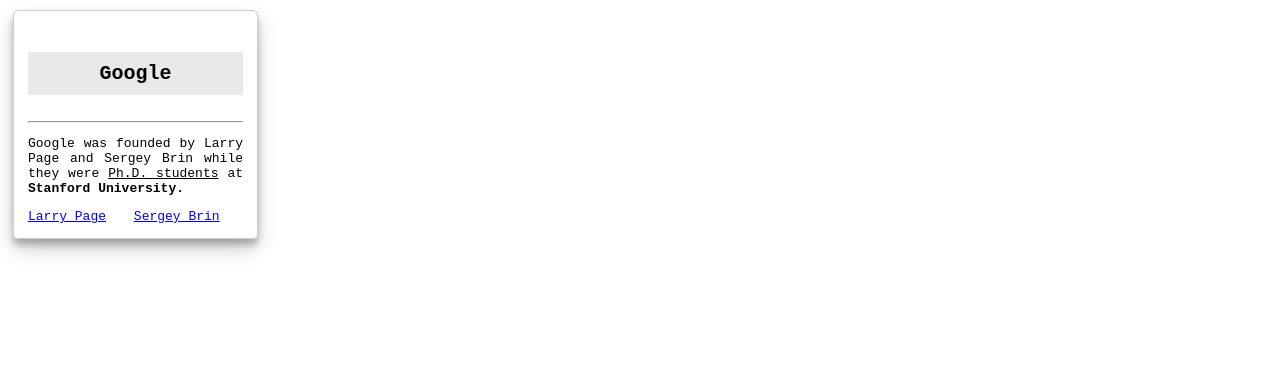
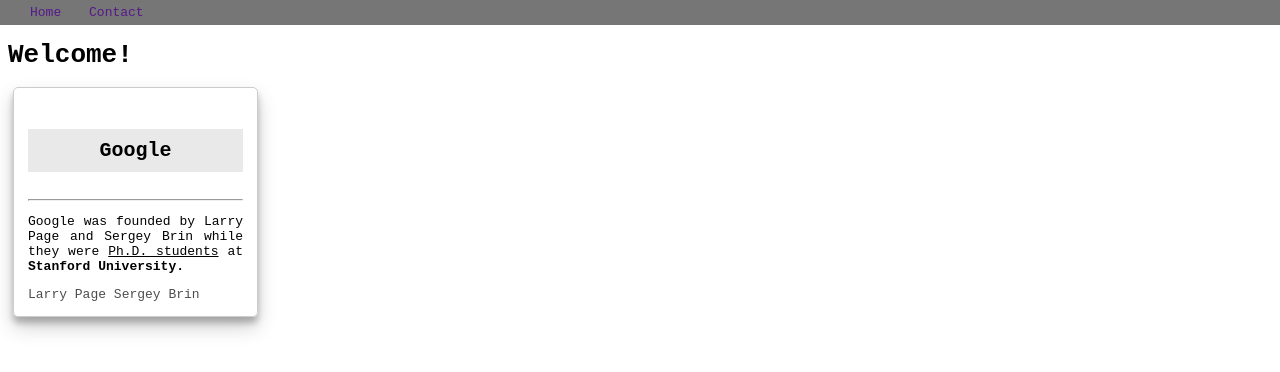
Before and after one commit to rsoto003/only_css, a plain HTML site: page index.html in a window 1280 px wide. Drawn offline with Linux system fonts and the light colour scheme.

Commit message:
added sticky navbar

```diff
--- a/index.html
+++ b/index.html
@@ -11,6 +11,9 @@
             box-sizing: border-box;
             font-family: Monospace;
         }
+        h1 {
+            margin-top: 40px;
+        }
         h4 {
             text-align: center;
             background-color: rgba(45,45,45,0.1);
@@ -21,8 +24,9 @@
             text-align: justify;
         }
         .links {
-            margin-right: 20px;
-
+            color: black;
+            text-align: left;
+            opacity: 0.7;
         }
         .fullCard {
             width: 245px;
@@ -37,9 +41,39 @@
         #thumbnail {
             box-shadow: 0 10px 20px rgba(0,0,0,0.19), 0 6px 6px rgba(0,0,0,0.23);
         }
+        body {
+            min-height: 150vh;
+        }
+        #navbar {
+            position: fixed;
+            top: 0;
+            left: 0;
+            width: 100%;
+            background-color: #767676;
+        }
+        nav ul {
+            margin: 0px;
+            padding: 5px 0px 5px 30px;
+        }
+        nav li {
+            display: inline;
+            margin-right: 20px;
+        }
+        a {
+            text-decoration: none;
+        }
     </style>
 </head>
 <body>
+<header>
+    <h1>Welcome!</h1>
+    <nav id="navbar">
+        <ul>
+            <li><a href="">Home</a></li>
+            <li><a href="">Contact</a></li>
+        </ul>
+    </nav>
+</header>
 <div class="fullCard" id="thumbnail">
     <div class="cardContent">
         <div class="cardText">
```
